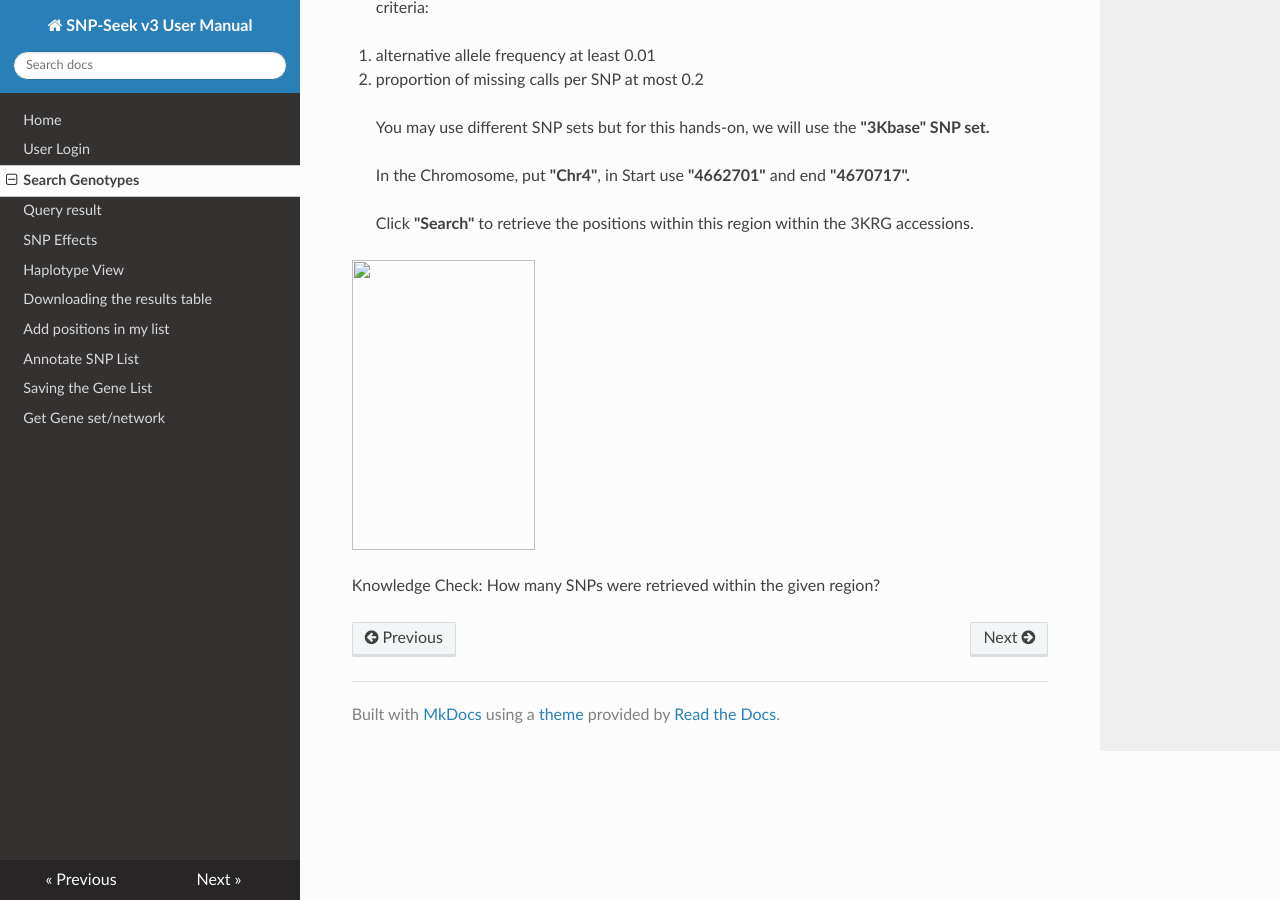
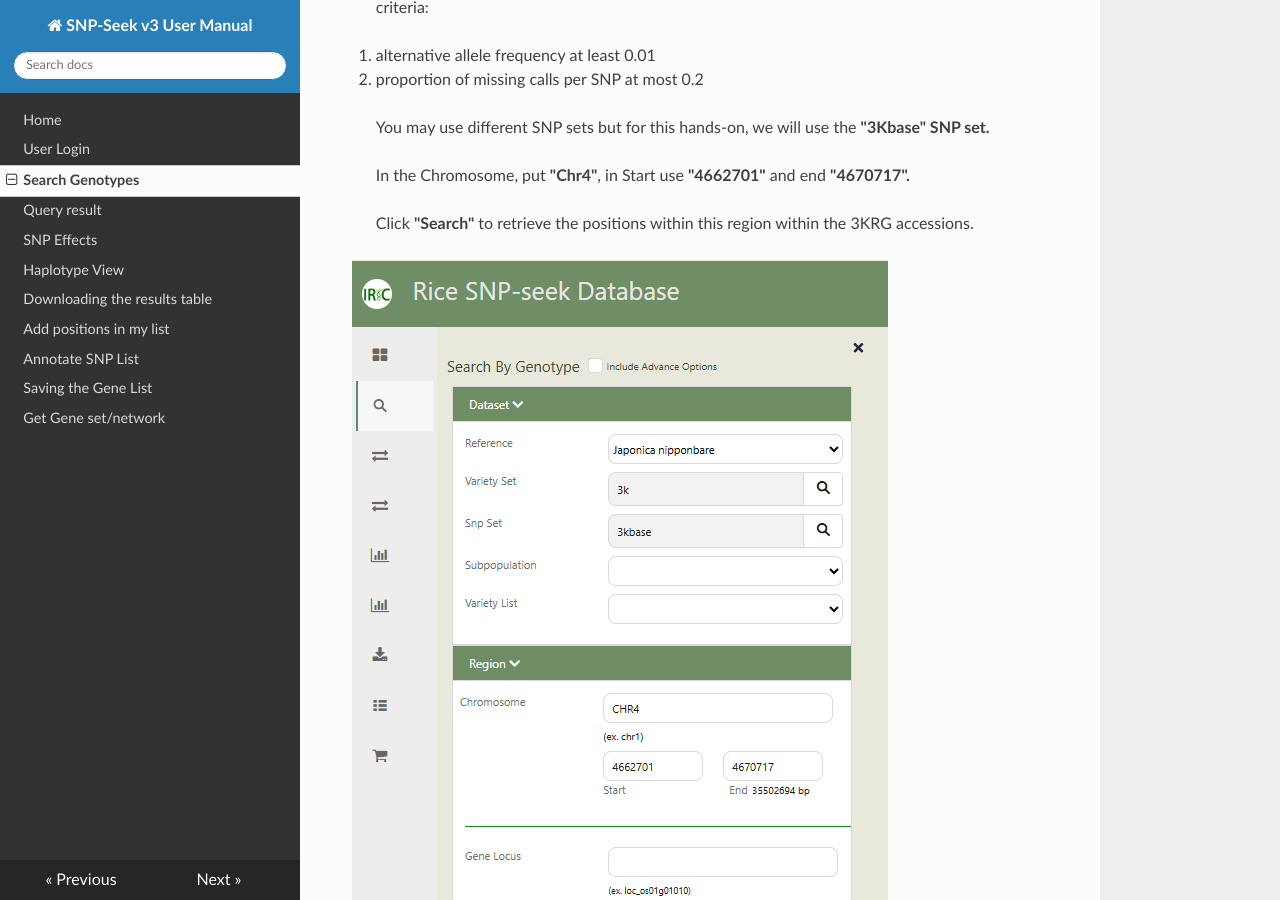
Before and after one commit to jdetras/SNP-Seekv3-Manual, an MkDocs documentation site: the page built from docs/search_genotypes.md, in a window 1280 px wide and 900 px high, scrolled down 836 px. Built offline with MkDocs 1.6.1, drawn with Linux system fonts in a browser that asks for light colours; nearby versions of some CDN libraries.

Commit message:
Update search_genotypes.md

```diff
--- a/docs/search_genotypes.md
+++ b/docs/search_genotypes.md
@@ -48,7 +48,8 @@
 > Click **"Search"** to retrieve the positions within this region within
 > the 3KRG accessions.
 
-<img src="img/image2.png"
-style="width:1.91146in;height:3.02567in" />
+![Search Genotype](img/image2.png)
+<!-- <img src="img/image2.png"
+style="width:1.91146in;height:3.02567in" /> -->
 
 Knowledge Check: How many SNPs were retrieved within the given region?
```
